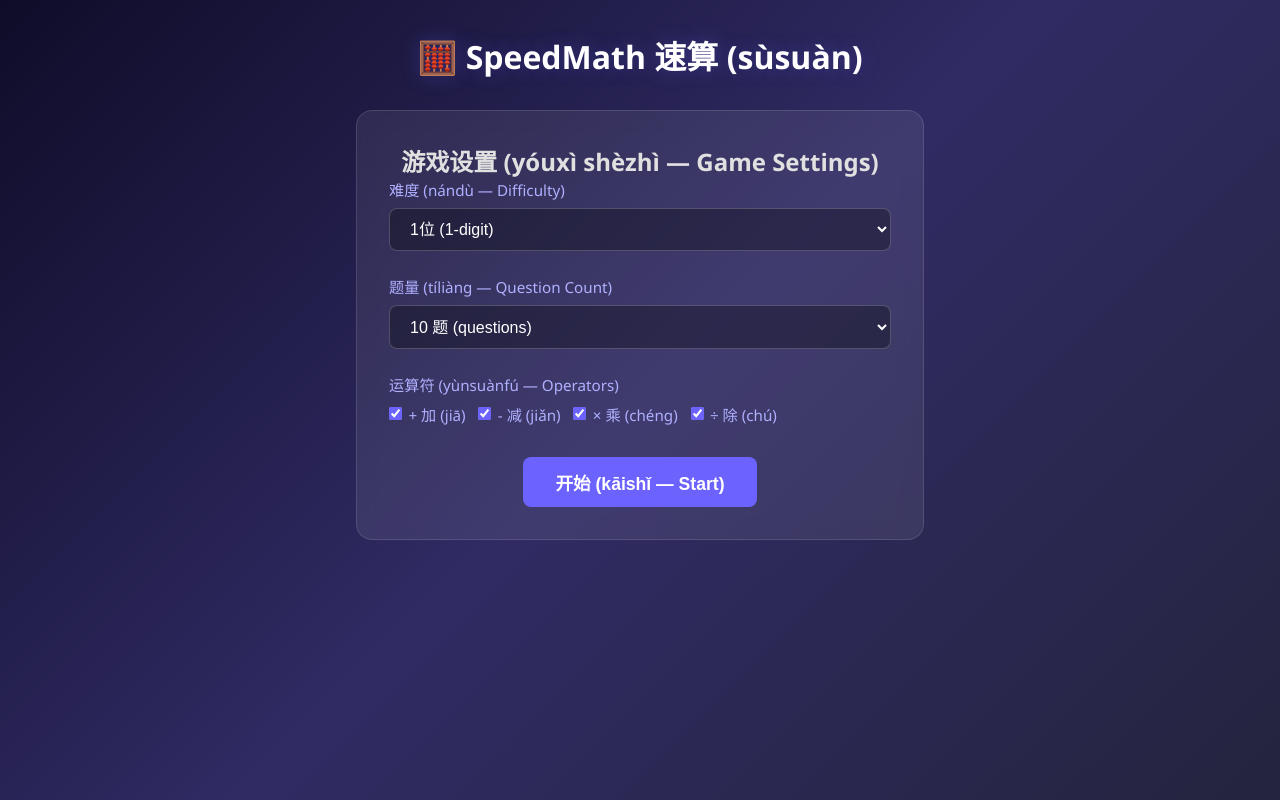
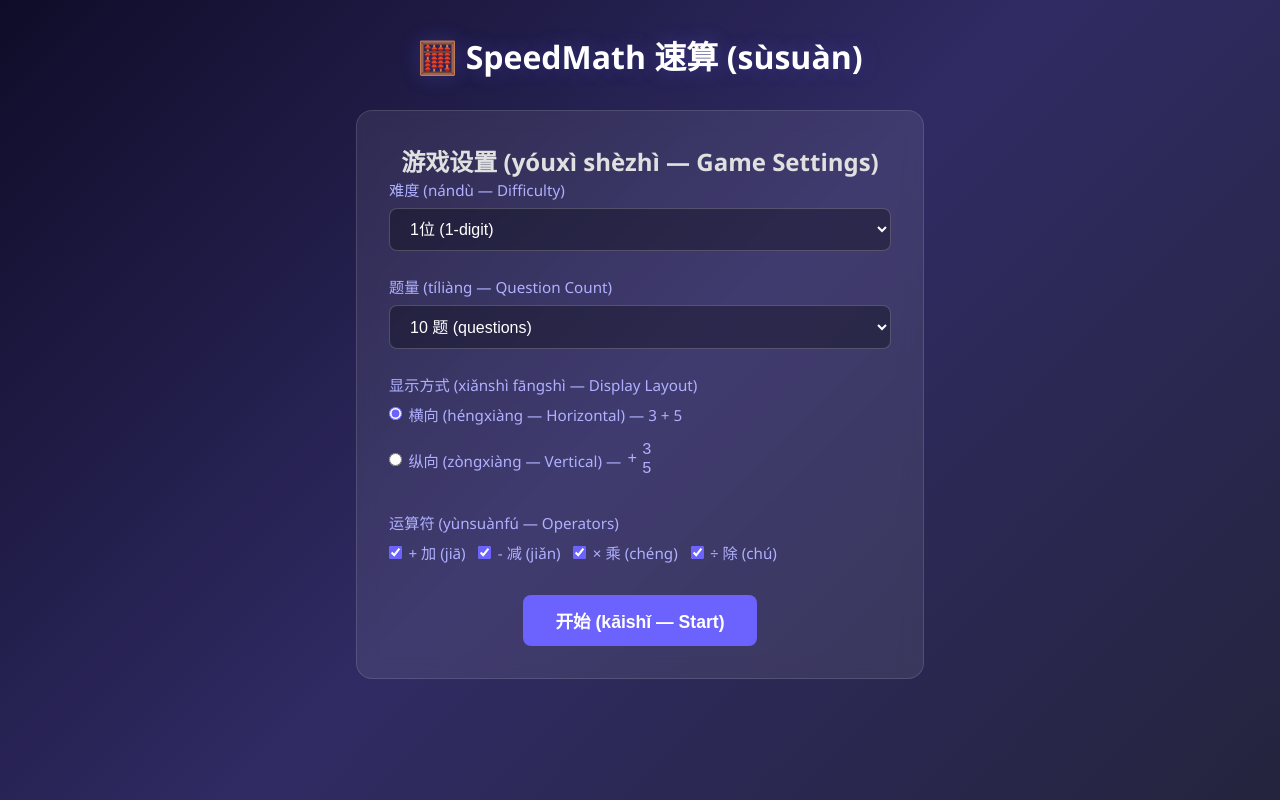
Before and after one commit to kerwei/speedmath, a Vue app in the folder frontend/: page / in a window 1280 px wide. Built offline with nearby package versions, Linux system fonts and the light colour scheme.

Commit message:
Definitive v1

```diff
--- a/frontend/src/components/QuizPage.vue
+++ b/frontend/src/components/QuizPage.vue
@@ -1,5 +1,5 @@
 <script setup>
-import { ref, computed, onMounted } from 'vue'
+import { ref, computed, onMounted, nextTick } from 'vue'
 
 const props = defineProps({ config: Object })
 const emit = defineEmits(['finish'])
@@ -12,10 +12,32 @@ const total = ref(0)
 const sessionId = ref('')
 const finished = ref(false)
 const loading = ref(false)
+const answerInput = ref(null)
 
 const progress = computed(() =>
   total.value > 0 ? (score.value / total.value) * 100 : 0
 )
+
+// 解析 "x op y" → { x, op, y }
+const parsedQuestion = computed(() => {
+  const q = question.value
+  if (!q) return null
+  const ops = [' + ', ' - ', ' * ', ' / ']
+  for (const op of ops) {
+    const idx = q.indexOf(op)
+    if (idx !== -1) {
+      return {
+        x: q.substring(0, idx),
+        op: q.substring(idx + 1, idx + 2),
+        y: q.substring(idx + 3),
+        isDiv: q.indexOf(" / ") !== -1
+      }
+    }
+  }
+  return null
+})
+
+const isVertical = computed(() => props.config.vDisplay === 'vertical')
 
 async function apiCall(endpoint, data) {
   const params = new URLSearchParams(data)
@@ -36,8 +58,9 @@ async function newGame() {
   })
   sessionId.value = data.session_id
   total.value = props.config.intense * 10
+  loading.value = false
+  await nextTick()
   await nextQuestion()
-  loading.value = false
 }
 
 async function nextQuestion() {
@@ -52,6 +75,9 @@ async function nextQuestion() {
   question.value = data.question
   answer.value = ''
   result.value = ''
+  // 自动聚焦到输入框 (zìdòng jùjiāo dào shūrù kuàng — auto-focus input)
+  await nextTick()
+  answerInput.value?.focus()
 }
 
 async function submitAnswer() {
@@ -96,9 +122,28 @@ onMounted(() => {
     </div>
 
     <div v-else>
-      <div class="question-text">{{ question }}</div>
+      <!-- 水平显示 (shuǐpíng xiǎnshì — horizontal display) -->
+      <div v-if="!isVertical && parsedQuestion" class="question-text">
+        {{ parsedQuestion.x }} {{ parsedQuestion.op }} {{ parsedQuestion.y }}
+      </div>
+
+      <!-- 垂直显示 (chuízhí xiǎnshì — vertical display) -->
+      <div v-else-if="isVertical && parsedQuestion" class="question-vertical">
+        <div class="qv-operator">{{ parsedQuestion.op }}</div>
+        <div class="qv-numbers">
+          <div class="qv-x">{{ parsedQuestion.x }}</div>
+          <div class="qv-y">{{ parsedQuestion.y }}</div>
+        </div>
+      </div>
+
+      <!-- 除法提示 (chúfǎ tíshì — division hint) -->
+      <div v-if="parsedQuestion?.isDiv" class="division-hint">
+        输入: 商 余数 (shāng yúshù — quotient remainder)<br/>
+        例如 (example): 11 ÷ 7 → <kbd>1 4</kbd> 或 (or) <kbd>14</kbd>
+      </div>
 
       <input
+        ref="answerInput"
         class="answer-input"
         v-model="answer"
         placeholder="输入答案 (shūrù dá'àn — enter answer)"
@@ -120,3 +165,49 @@ onMounted(() => {
     </div>
   </div>
 </template>
+
+<style scoped>
+.question-vertical {
+  display: flex;
+  align-items: center;
+  justify-content: center;
+  gap: 1.5rem;
+  margin: 1.5rem 0;
+  font-family: 'Courier New', monospace;
+}
+
+.qv-operator {
+  font-size: 2.5rem;
+  font-weight: 700;
+  color: #b0b0ff;
+}
+
+.qv-numbers {
+  display: flex;
+  flex-direction: column;
+  align-items: flex-end;
+  font-size: 2.5rem;
+  font-weight: 700;
+  color: #fff;
+}
+
+.qv-x, .qv-y {
+  padding: 0.1rem 0;
+}
+
+.division-hint {
+  font-size: 0.85rem;
+  color: #b0b0ff;
+  margin-bottom: 0.8rem;
+  line-height: 1.5;
+}
+
+.division-hint kbd {
+  background: rgba(108, 99, 255, 0.2);
+  border: 1px solid rgba(108, 99, 255, 0.4);
+  border-radius: 4px;
+  padding: 0.1rem 0.4rem;
+  font-family: 'Courier New', monospace;
+  font-size: 0.9rem;
+}
+</style>
--- a/frontend/src/components/WelcomePage.vue
+++ b/frontend/src/components/WelcomePage.vue
@@ -5,6 +5,7 @@ const emit = defineEmits(['start'])
 
 const diff = ref(1)
 const intense = ref(1)
+const vDisplay = ref('horizontal')
 const ops = ref({ '1': true, '2': true, '3': true, '4': true })
 
 function startGame() {
@@ -13,7 +14,7 @@ function startGame() {
     .map(([k]) => k)
     .join('')
 
-  emit('start', { diff: diff.value, intense: intense.value, ops: selected })
+  emit('start', { diff: diff.value, intense: intense.value, ops: selected, vDisplay: vDisplay.value })
 }
 </script>
 
@@ -40,6 +41,20 @@ function startGame() {
     </div>
 
     <div class="form-group">
+      <label>显示方式 (xiǎnshì fāngshì — Display Layout)</label>
+      <div class="display-group">
+        <label>
+          <input type="radio" v-model="vDisplay" value="horizontal" />
+          横向 (héngxiàng — Horizontal) — 3 + 5
+        </label>
+        <label>
+          <input type="radio" v-model="vDisplay" value="vertical" />
+          纵向 (zòngxiàng — Vertical) — <span class="stacked-preview">+ <span>3<br/>5</span></span>
+        </label>
+      </div>
+    </div>
+
+    <div class="form-group">
       <label>运算符 (yùnsuànfú — Operators)</label>
       <div class="ops-group">
         <label><input type="checkbox" value="1" v-model="ops['1']" /> + 加 (jiā)</label>
@@ -52,3 +67,41 @@ function startGame() {
     <button class="btn btn-primary" @click="startGame">开始 (kāishǐ — Start)</button>
   </div>
 </template>
+
+<style scoped>
+.display-group {
+  display: flex;
+  flex-direction: column;
+  gap: 0.5rem;
+}
+
+.display-group label {
+  display: flex;
+  align-items: center;
+  gap: 0.4rem;
+  cursor: pointer;
+  font-size: 0.95rem;
+  color: #b0b0ff;
+}
+
+.display-group input[type="radio"] {
+  width: auto;
+  accent-color: #6c63ff;
+}
+
+.stacked-preview {
+  display: inline-flex;
+  align-items: center;
+  gap: 0.3rem;
+  font-family: 'Courier New', monospace;
+  font-size: 1rem;
+  line-height: 1.2;
+  vertical-align: middle;
+}
+
+.stacked-preview > span {
+  display: inline-flex;
+  flex-direction: column;
+  align-items: center;
+}
+</style>
```
Also changed, not shown: 2 other files (tests, documents, lock files or other folders).
